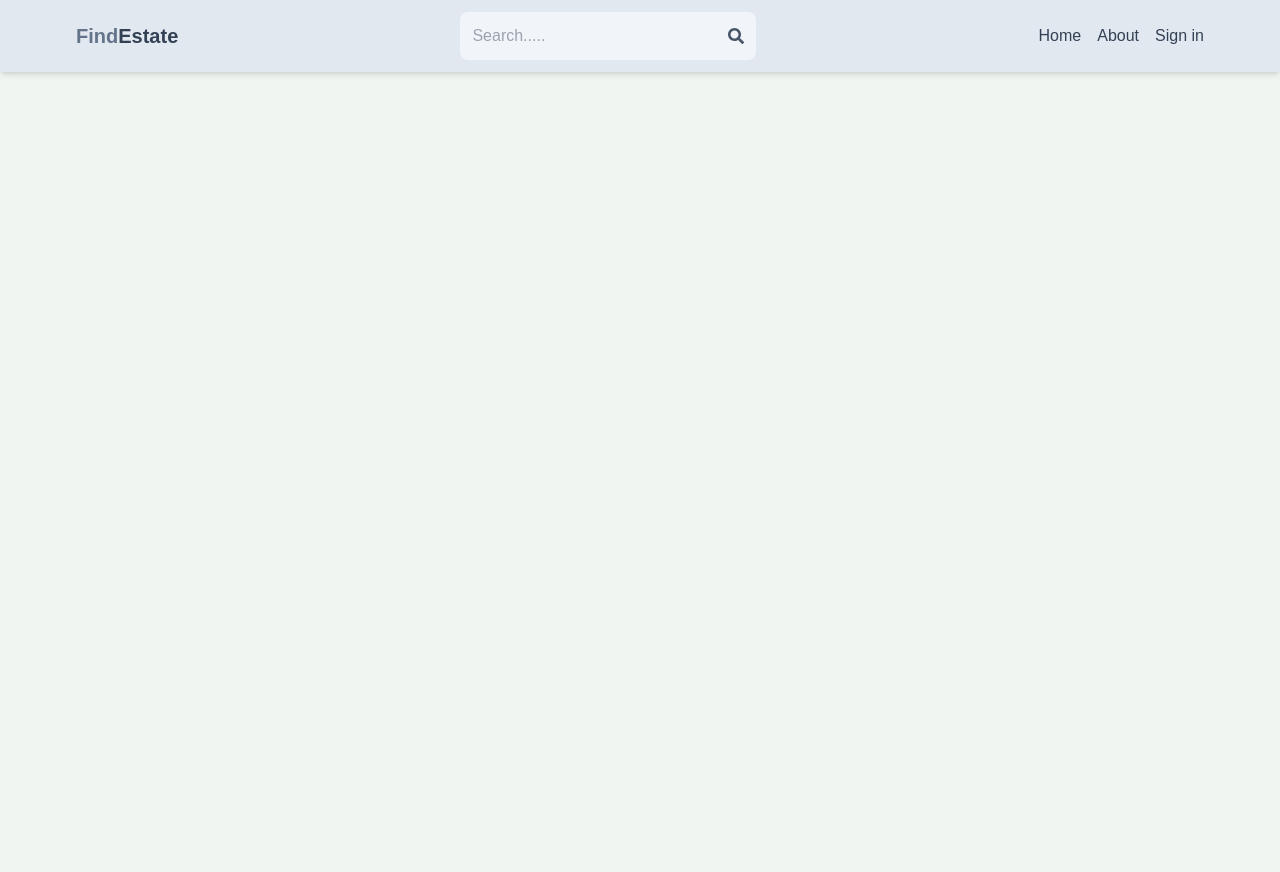
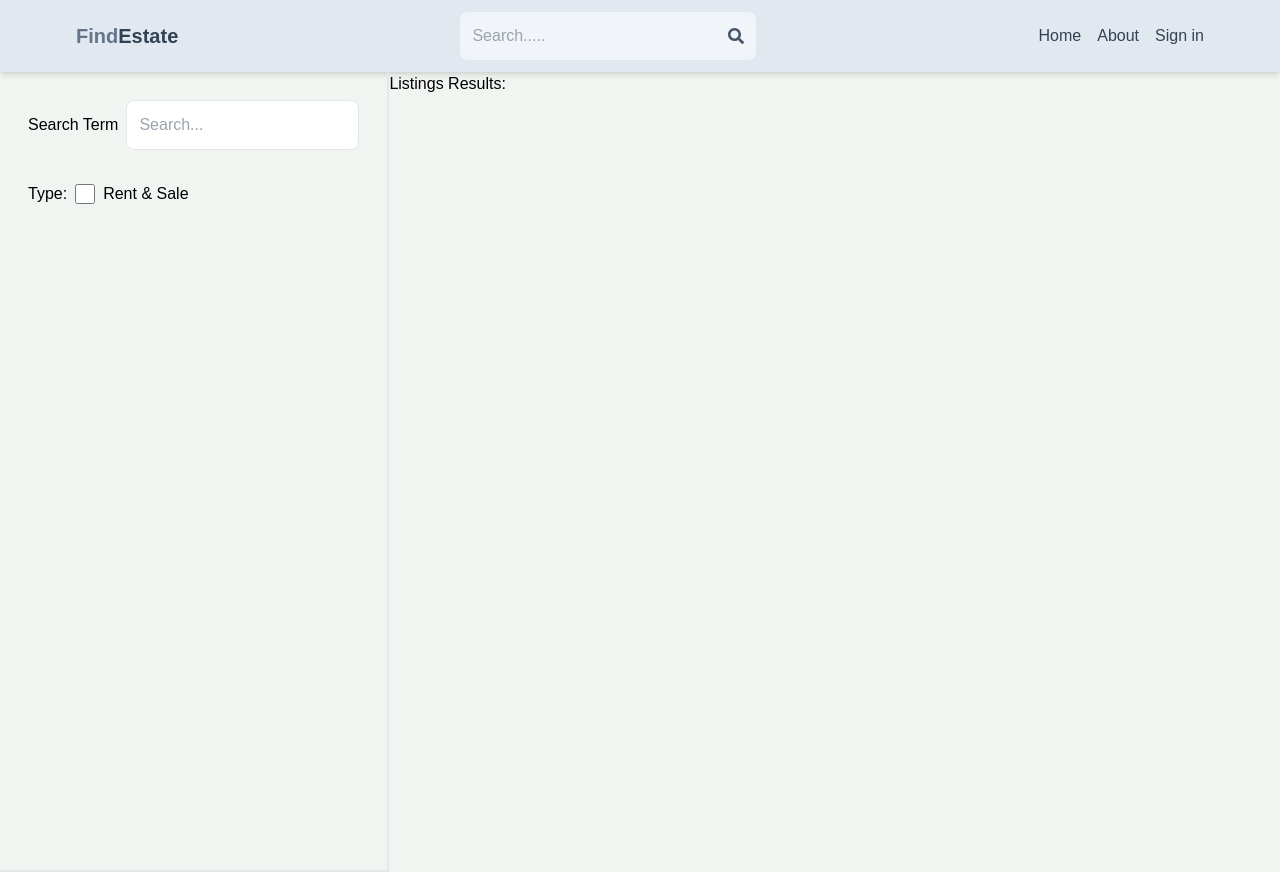
Before and after one commit to Ahmed1995mansour/findestate, a React (Vite) app in the folder client/: page /search in a window 1280 px wide. Before the commit the page ends 800 px from the top, so only its background shows below. Built offline with nearby package versions, Linux system fonts and the light colour scheme; no server answers.

Commit message:
start implementing search page

```diff
--- a/client/src/App.jsx
+++ b/client/src/App.jsx
@@ -6,6 +6,7 @@
 import Home from './pages/Home';
 import Listing from './pages/Listing';
 import Profile from './pages/Profile';
+import Search from './pages/Search';
 import SignIn from './pages/SignIn';
 import SignUp from './pages/SignUp';
 import UpdateListing from './pages/UpdateListing';
@@ -19,6 +20,7 @@
         <Route path="/sign-in" element={<SignIn />} />
         <Route path="/sign-up" element={<SignUp />} />
         <Route path="/about" element={<About />} />
+        <Route path="/search" element={<Search />} />
         <Route path="/listing/:listingId" element={<Listing />} />
         <Route element={<PrivateRoute />}>
           <Route path="/profile" element={<Profile />} />
--- /dev/null
+++ b/client/src/pages/Search.jsx
@@ -0,0 +1,31 @@
+const Search = () => {
+  return (
+    <div className="flex flex-col md:flex-row">
+      <div className="p-7 border-b-2 md:border-r-2 md:min-h-screen">
+        <form className="flex flex-col gap-8">
+          <div className="flex items-center gap-2">
+            <label className="whitespace-nowrap">Search Term</label>
+            <input
+              className="border rounded-lg p-3 w-full"
+              type="text"
+              id="searchTerm"
+              placeholder="Search..."
+            />
+          </div>
+          <div className="flex gap-2 flex-wrap items-center">
+            <label>Type:</label>
+            <div className="flex gap-2">
+              <input type="checkbox" id="all" className="w-5" />
+              <span>Rent & Sale</span>
+            </div>
+          </div>
+        </form>
+      </div>
+      <div>
+        <h1>Listings Results:</h1>
+      </div>
+    </div>
+  );
+};
+
+export default Search;
```
